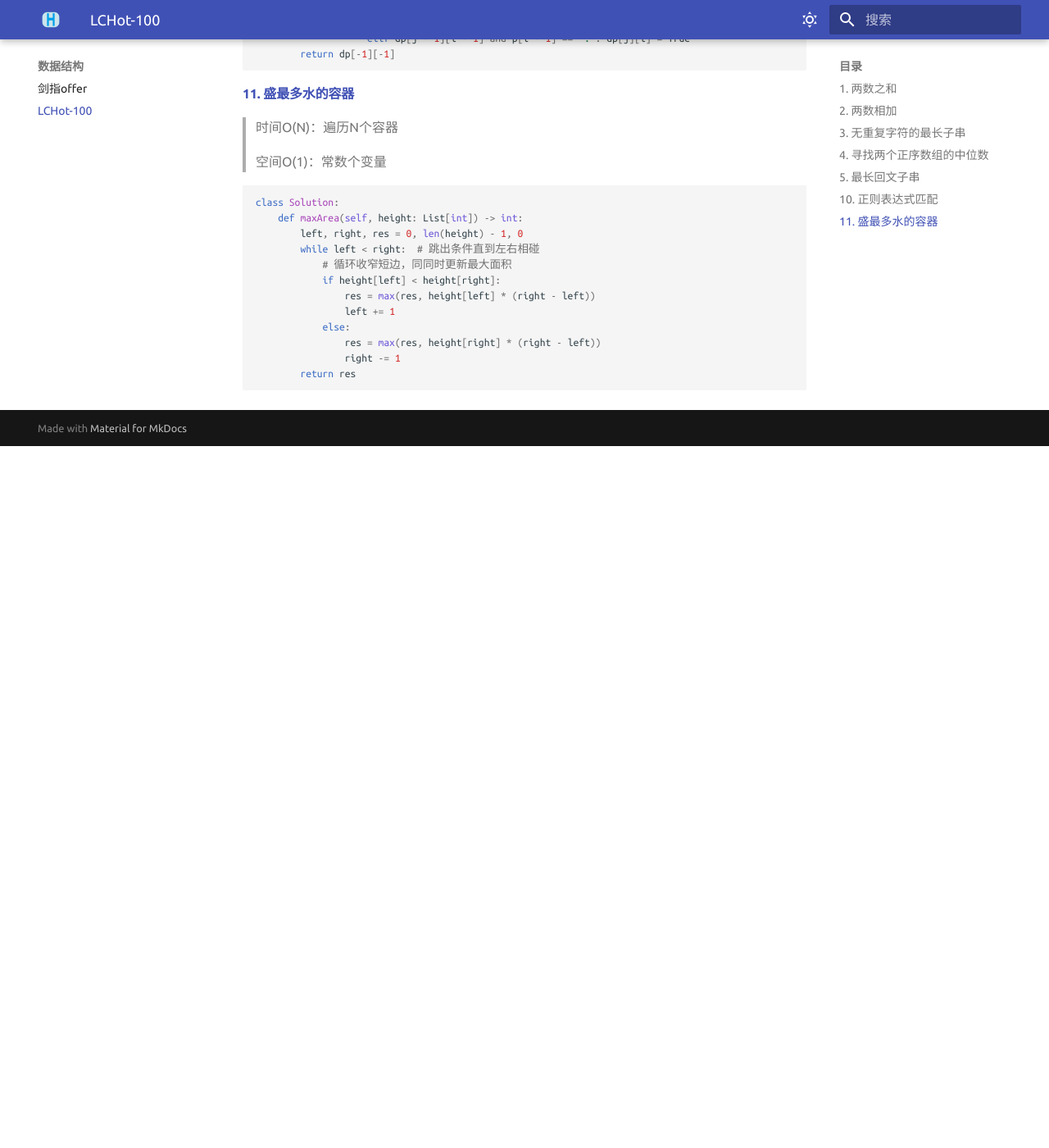
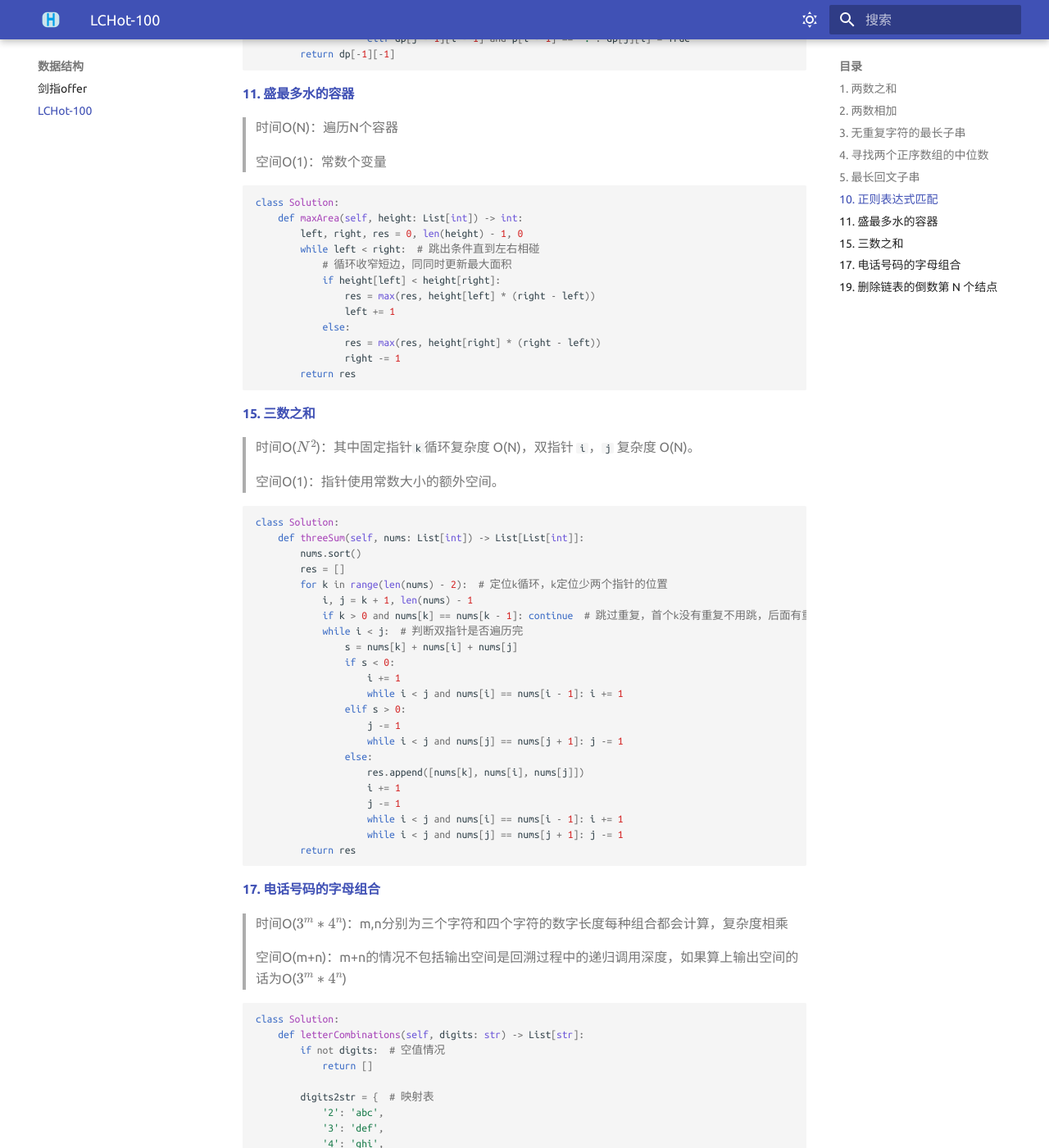
Before and after one commit to eat-or-eat/github-pages, an MkDocs documentation site: the page built from docs/数据结构/LCHot-100.md, in a window 1280 px wide and 1400 px high, scrolled down 3127 px. Shown: the whole window at 82% size. Built offline with MkDocs 1.6.1 and Material for MkDocs 9.7.7, drawn with Linux system fonts in a browser that asks for light colours; before the commit the page ends 3671 px from its top, so only the background shows below that; some of the changed text lies outside the part shown.

Commit message:
hot100更新

````diff
--- a/docs/数据结构/LCHot-100.md
+++ b/docs/数据结构/LCHot-100.md
@@ -184,3 +184,99 @@ class Solution:
                 right -= 1
         return res
 ```
+
+#### [15. 三数之和](https://leetcode.cn/problems/3sum/?favorite=2cktkvj)
+
+> 时间O($N^2$)：其中固定指针`k`循环复杂度 O(N)，双指针 `i`，`j` 复杂度 O(N)。
+>
+> 空间O(1)：指针使用常数大小的额外空间。
+
+```python
+class Solution:
+    def threeSum(self, nums: List[int]) -> List[List[int]]:
+        nums.sort()
+        res = []
+        for k in range(len(nums) - 2):  # 定位k循环，k定位少两个指针的位置
+            i, j = k + 1, len(nums) - 1
+            if k > 0 and nums[k] == nums[k - 1]: continue  # 跳过重复，首个k没有重复不用跳，后面有重复则跳过
+            while i < j:  # 判断双指针是否遍历完
+                s = nums[k] + nums[i] + nums[j]
+                if s < 0:
+                    i += 1
+                    while i < j and nums[i] == nums[i - 1]: i += 1
+                elif s > 0:
+                    j -= 1
+                    while i < j and nums[j] == nums[j + 1]: j -= 1
+                else:
+                    res.append([nums[k], nums[i], nums[j]])
+                    i += 1
+                    j -= 1
+                    while i < j and nums[i] == nums[i - 1]: i += 1
+                    while i < j and nums[j] == nums[j + 1]: j -= 1
+        return res
+```
+
+#### [17. 电话号码的字母组合](https://leetcode.cn/problems/letter-combinations-of-a-phone-number/?favorite=2cktkvj)
+
+> 时间O($3^m * 4^n$)：m,n分别为三个字符和四个字符的数字长度每种组合都会计算，复杂度相乘
+>
+> 空间O(m+n)：m+n的情况不包括输出空间是回溯过程中的递归调用深度，如果算上输出空间的话为O($3^m * 4^n$)
+
+```python
+class Solution:
+    def letterCombinations(self, digits: str) -> List[str]:
+        if not digits:  # 空值情况
+            return []
+
+        digits2str = {  # 映射表
+            '2': 'abc',
+            '3': 'def',
+            '4': 'ghi',
+            '5': 'jkl',
+            '6': 'mno',
+            '7': 'pqrs',
+            '8': 'tuv',
+            '9': 'wxyz'
+        }
+
+        def backtrack(i):  # 回溯
+            if i == len(digits):  # 索引超过实际长度才追加，不然会漏掉最后一个字符
+                results.append(''.join(result))
+            else:
+                digit = digits[i]
+                for s in digits2str[digit]:
+                    result.append(s)
+                    backtrack(i + 1)
+                    result.pop()
+        results = []
+        result = []
+        backtrack(0)  # 启动回溯
+        return results
+```
+
+#### [19. 删除链表的倒数第 N 个结点](https://leetcode.cn/problems/remove-nth-node-from-end-of-list/?favorite=2cktkvj)
+
+> 时间O(N)：N为链表的长度，相当于遍历一次
+>
+> 空间O(1)：常数个变量
+
+```python
+# Definition for singly-linked list.
+# class ListNode:
+#     def __init__(self, val=0, next=None):
+#         self.val = val
+#         self.next = next
+class Solution:
+    def removeNthFromEnd(self, head: Optional[ListNode], n: int) -> Optional[ListNode]:
+        dummy = ListNode(0, head)
+        first = head
+        second = dummy
+        for _ in range(n):
+            first = first.next  # 遍历n次是因为后面判断是当first为空时改动前驱节点
+
+        while first:
+            first = first.next
+            second = second.next
+        second.next = second.next.next
+        return dummy.next
+```
````
